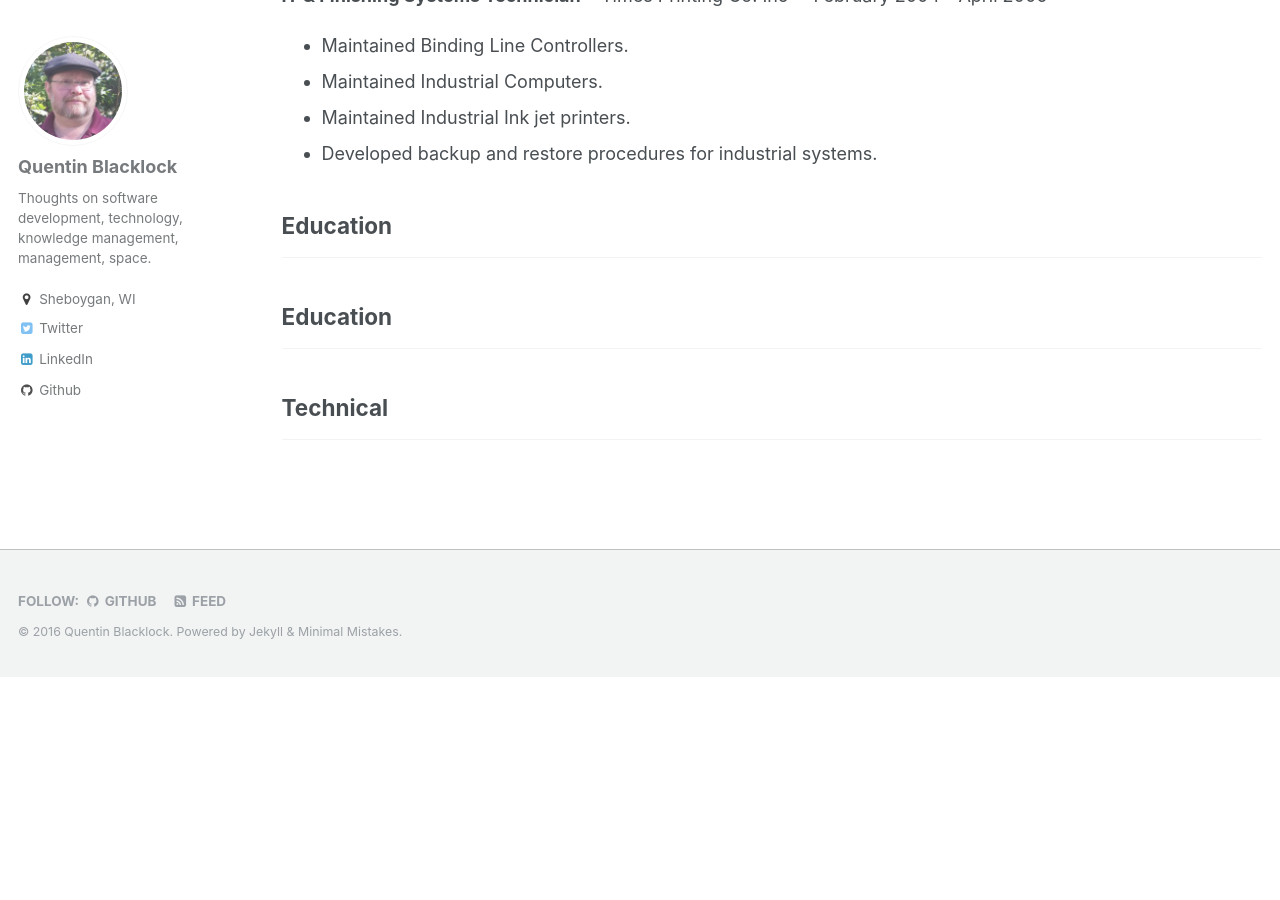
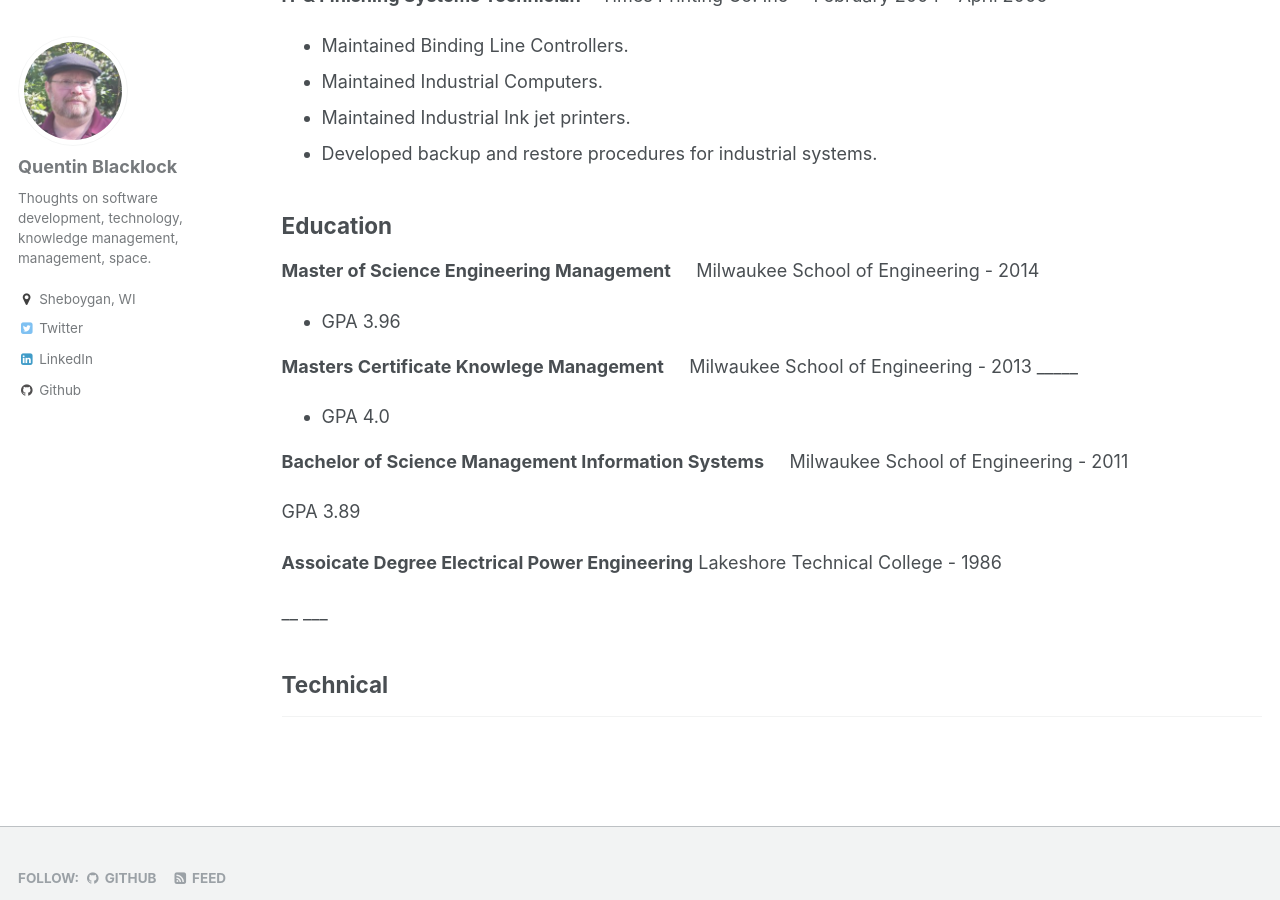
Before and after one commit to quentin-blacklock/quentin-blacklock.github.io, a Jekyll site: the page built from _pages/about.md, in a window 1280 px wide and 900 px high, scrolled down 1262 px. Built offline with Jekyll 4.4.1, drawn with Linux system fonts in a browser that asks for light colours; before the commit the page ends 1939 px from its top, so only the background shows below that.

Commit message:
Edit About Page

```diff
--- a/_pages/about.md
+++ b/_pages/about.md
@@ -52,10 +52,23 @@ porting requirements for financial, job costing, manufacturing performance, and
 - Developed backup and restore procedures for industrial systems.
 
 ## Education
+
+**Master of Science Engineering Management** &nbsp;&nbsp;&nbsp; Milwaukee School of Engineering - 2014
+
+- GPA 3.96
+
+**Masters Certificate Knowlege Management** &nbsp;&nbsp;&nbsp; Milwaukee School of Engineering - 2013
 _____
+- GPA 4.0
 
-## Education
-_____
+**Bachelor of Science Management Information Systems** &nbsp;&nbsp;&nbsp; Milwaukee School of Engineering - 2011
+
+GPA 3.89
+
+**Assoicate Degree Electrical Power Engineering** Lakeshore Technical College - 1986
+
+__
+___
 
 
 ## Technical
```
